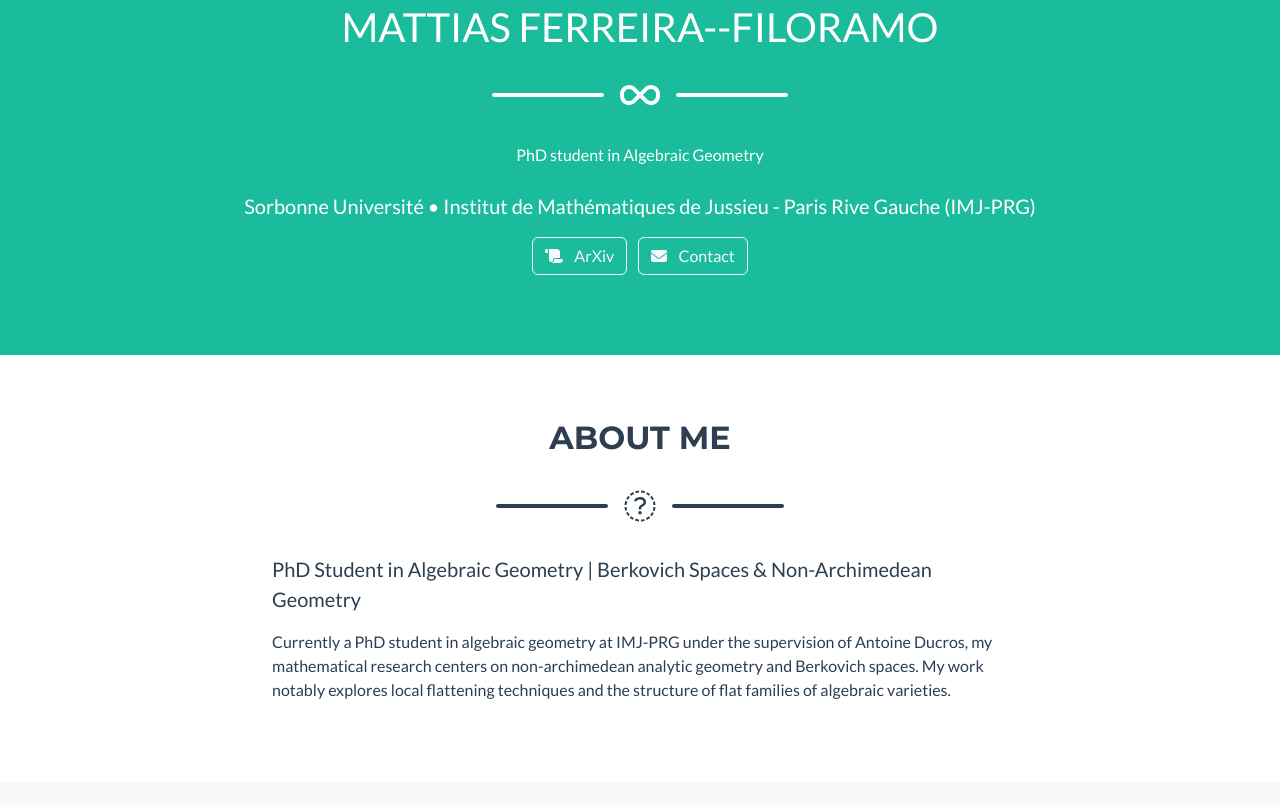
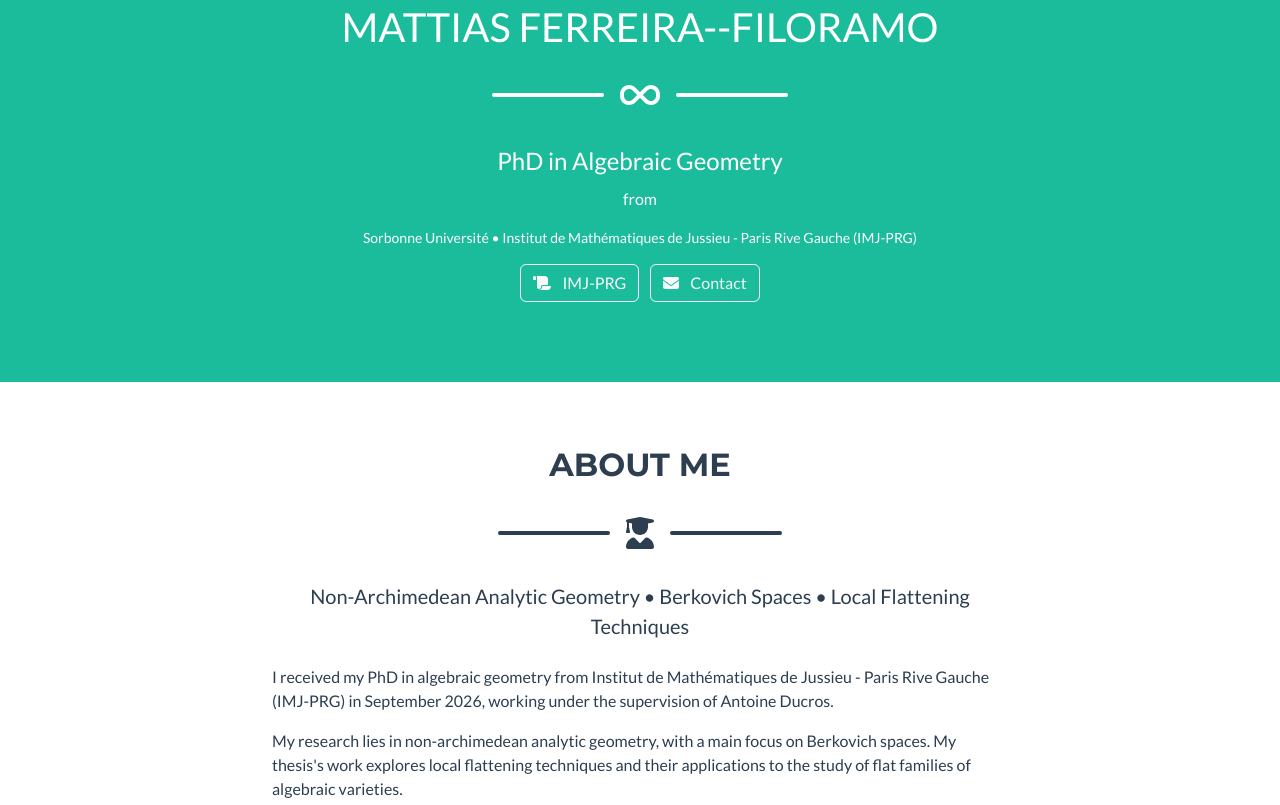
Before and after one commit to MichouAbitbol/MichouAbitbol.github.io, a plain HTML site: page index.html in a window 1280 px wide. Shown: the part 275-1080 px from the top of the page. Drawn offline with nearby package versions, Linux system fonts and the light colour scheme.

Commit message:
Petites corrections et suppression de PDF

```diff
--- a/index.html
+++ b/index.html
@@ -134,15 +134,15 @@
                 <div class="divider-custom-line"></div>
             </div>
 
-            <p class="masthead-subheading font-weight-light mb-0">PhD student in Algebraic Geometry</p>
-
-            <div class="text-center mt-4">
-                <p class="lead mb-0">Sorbonne Université &bull; Institut de Mathématiques de Jussieu - Paris Rive Gauche (IMJ-PRG)</p>
+            <p class="masthead-subheading font-weight-bold fs-4 mb-2">PhD in Algebraic Geometry</p>
+            <p class="fs-6 mb-2"> from </p>
+            <div class="text-center mt-2">
+                <p class="small mb-0">Sorbonne Université &bull; Institut de Mathématiques de Jussieu - Paris Rive Gauche (IMJ-PRG)</p>
             </div>
 
             <div class="text-center mt-3">
-                <a class="btn btn-outline-light me-2" href="https://arxiv.org/" target="_blank">
-                    <i class="fas fa-scroll me-2"></i> ArXiv
+                <a class="btn btn-outline-light me-2" href="https://webusers.imj-prg.fr/~mattias.ferreira-filoramo/" target="_blank">
+                    <i class="fas fa-scroll me-2"></i> IMJ-PRG
                 </a>
                 <a class="btn btn-outline-light" href="#contact">
                     <i class="fas fa-envelope me-2"></i> Contact
@@ -159,14 +159,19 @@
                     <h2 class="section-title">About me</h2>
                     <div class="divider-custom">
                         <div class="divider-custom-line"></div>
-                        <div class="divider-custom-icon"><i class="fas fa-user-academic"></i></div>
+                        <div class="divider-custom-icon"><i class="fas fa-user-graduate"></i></div>
                         <div class="divider-custom-line"></div>
                     </div>
-                    <p class="lead">
-                        PhD Student in Algebraic Geometry | Berkovich Spaces & Non-Archimedean Geometry
+                    <p class="lead text-center mb-4">
+                        Non-Archimedean Analytic Geometry &bull; Berkovich Spaces &bull; Local Flattening Techniques
                     </p>
-                    <p>
-                        Currently a PhD student in algebraic geometry at IMJ-PRG under the supervision of Antoine Ducros, my mathematical research centers on non-archimedean analytic geometry and Berkovich spaces. My work notably explores local flattening techniques and the structure of flat families of algebraic varieties.
+                    <p class="mb-3">
+                        I received my PhD in algebraic geometry from Institut de Mathématiques de Jussieu - Paris Rive Gauche (IMJ-PRG) in September 2026,
+                        working under the supervision of Antoine Ducros.
+                    </p>
+                    <p class="mb-0">
+                        My research lies in non-archimedean analytic geometry, with a main focus on Berkovich spaces. My thesis's work explores local
+                        flattening techniques and their applications to the study of flat families of algebraic varieties.
                     </p>
                 </div>
             </div>
@@ -198,9 +203,9 @@
                             <a href="https://arxiv.org/" target="_blank" class="btn btn-sm btn-primary ms-1">
                                 <i class="fas fa-external-link-alt me-1"></i> On Hold
                             </a>
-                            <a href="assets/articles/2026-10 - Flattening_techniques_in_non_archimedean_geometry.pdf" download class="btn btn-sm btn-outline-danger ms-1">
+                           <!-- <a href="assets/articles/2026-10 - Flattening_techniques_in_non_archimedean_geometry.pdf" download class="btn btn-sm btn-outline-danger ms-1">
                                 <i class="fas fa-file-pdf me-1"></i> PDF
-                            </a>
+                            </a> -->
                         </div>
                         <div class="collapse mt-2" id="abstract1">
                             <div class="card card-body bg-light text-muted small">
@@ -222,9 +227,9 @@
                             <a href="https://theses.fr/s383671" target="_blank" class="btn btn-sm btn-outline-primary ms-1">
                                 <i class="fas fa-external-link-alt me-1"></i> Thesis
                             </a>
-                            <a href="assets/These/2026-09 - These.pdf" download class="btn btn-sm btn-outline-danger ms-1">
+                            <!-- <a href="assets/These/2026-09 - These.pdf" download class="btn btn-sm btn-outline-danger ms-1">
                                 <i class="fas fa-file-pdf me-1"></i> PDF
-                            </a>
+                            </a> -->
                         </div>
                         <div class="collapse mt-2" id="abstract2">
                             <div class="card card-body bg-light text-muted small">
@@ -529,7 +534,7 @@
             </div>
         </div>
         <div class="copyright py-3 text-center text-white">
-            <div class="container"><small>© 2026 Mattias Ferreira--Filoramo | Algebraic Geometry</small></div>
+            <div class="container"><small>© 2026 &bull; Mattias Ferreira--Filoramo | Personal Website</small></div>
         </div>
     </footer>
 
```
Also changed, not shown: 2 other files.
